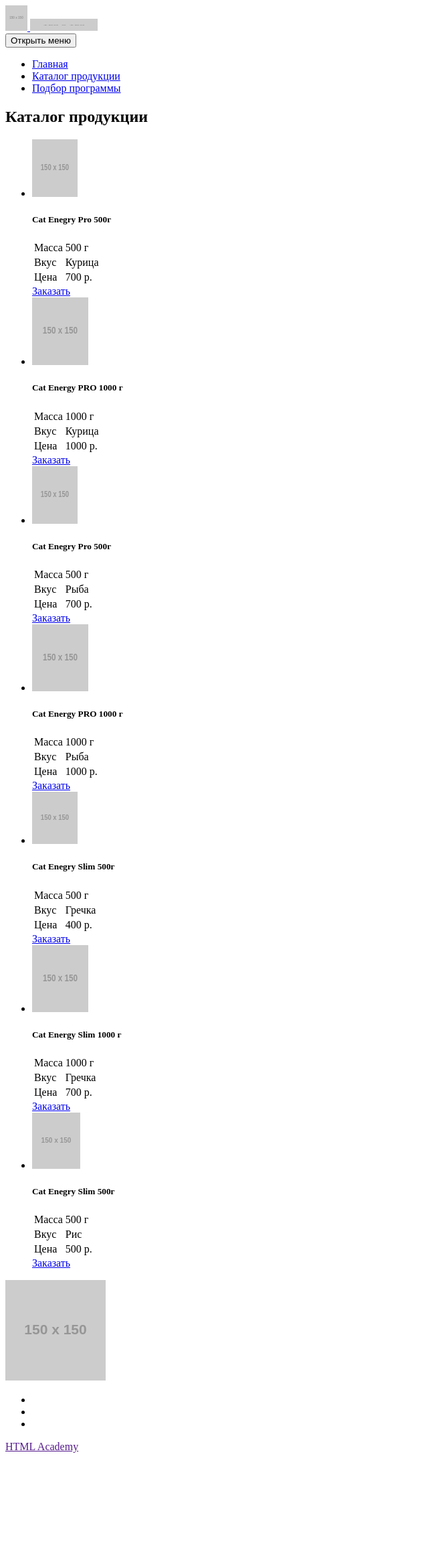
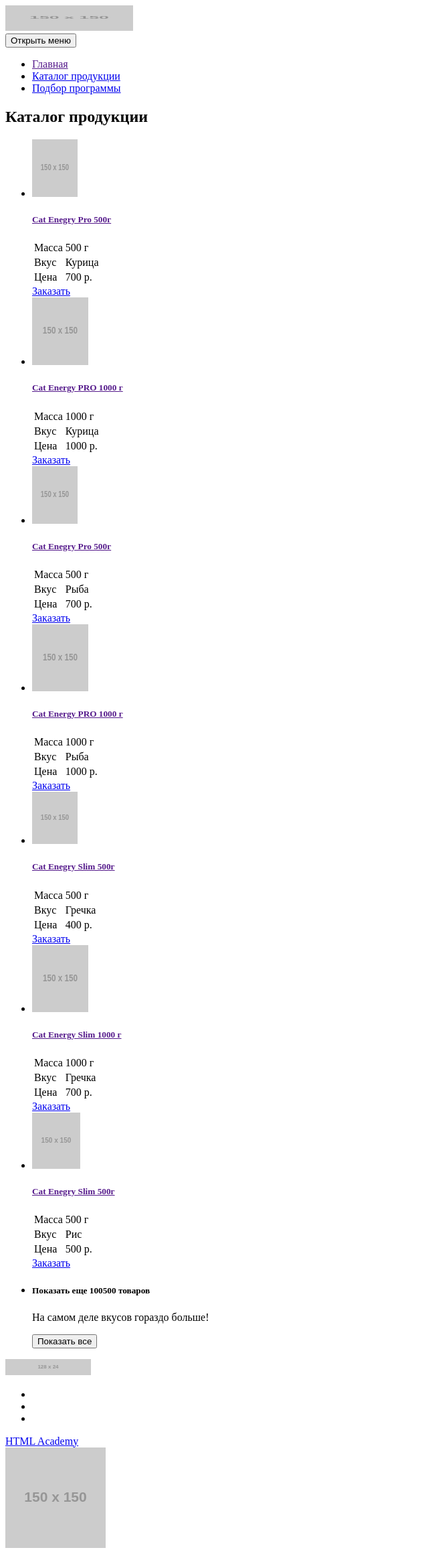
Before and after one commit to Osmandina/137731-cat-energy-20, a website: page source/catalog.html in a window 1280 px wide. Shown: the whole page at 67% size, without its empty margins (0-640 px from the left). Before the commit the page ends 2177 px from the top, so only its background shows below. Drawn offline with Linux system fonts and the light colour scheme; placeholder pictures from the web are drawn by us.

Commit message:
Правки

```diff
--- a/source/catalog.html
+++ b/source/catalog.html
@@ -7,20 +7,17 @@
   <body class="page-body">
     <header class="page-header">
       <a href="index.html" class="page-header__logo">
-        <img src="https://via.placeholder.com/150x150" width="33" height="38" alt="Логотип «Кэт энерджи»">
+        <img src="https://via.placeholder.com/150x150" width="191" height="38" alt="Логотип «Кэт энерджи»">
       </a>
-        <img class="page-header__text "src="https://via.placeholder.com/150x150"  width="101" height="18" alt="Cat Energy">
       <nav class="main-nav">
         <button class="main-nav__toggle" type="button">
           <span class="visually-hidden">Открыть меню</span>
         </button>
-        <div class="main-nav__wrapper">
         <ul class="main-nav__list">
-            <li class="main-nav__item main-nav__item--active"><a href="index.html">Главная</a></li>
+          <li class="main-nav__item main-nav__item--active"><a href="">Главная</a></li>
           <li class="main-nav__item"><a href="catalog.html">Каталог продукции</a></li>
           <li class="main-nav__item"><a href="form.html">Подбор программы</a></li>
         </ul>
-        </div>
       </nav>
     </header>
 
@@ -29,8 +26,12 @@
         <h1>Каталог продукции</h1>
         <ul class="catalog-list">
           <li class="catalog__item">
+            <a href="">
               <img src="https://via.placeholder.com/150x150" width="68" height="86" alt="">
+            </a>
+            <a href="">
               <h5>Cat Enegry Pro 500г</h5>
+            </a>
             <table>
               <tr>
                 <td>Масса</td>
@@ -48,8 +49,12 @@
             <a href="#">Заказать</a>
           </li>
           <li class="catalog__item">
+            <a href="">
               <img src="https://via.placeholder.com/150x150" width="84" height="101" alt="">
+            </a>
+            <a href="">
               <h5>Cat Energy PRO 1000 г</h5>
+            </a>
             <table>
               <tr>
                 <td>Масса</td>
@@ -67,8 +72,12 @@
             <a href="#">Заказать</a>
           </li>
           <li class="catalog__item">
+            <a href="">
               <img src="https://via.placeholder.com/150x150" width="68" height="86" alt="">
+            </a>
+            <a href="">
               <h5>Cat Enegry Pro 500г</h5>
+            </a>
             <table>
               <tr>
                 <td>Масса</td>
@@ -86,8 +95,12 @@
             <a href="#">Заказать</a>
           </li>
           <li class="catalog__item">
+            <a href="">
               <img src="https://via.placeholder.com/150x150" width="84" height="100" alt="">
+            </a>
+            <a href="">
               <h5>Cat Energy PRO 1000 г</h5>
+            </a>
             <table>
               <tr>
                 <td>Масса</td>
@@ -105,8 +118,12 @@
             <a href="#">Заказать</a>
           </li>
           <li class="catalog__item">
+            <a href="">
               <img src="https://via.placeholder.com/150x150" width="68" height="78" alt="">
+            </a>
+            <a href="">
               <h5>Cat Enegry Slim 500г</h5>
+            </a>
             <table>
               <tr>
                 <td>Масса</td>
@@ -124,8 +141,12 @@
             <a href="#">Заказать</a>
           </li>
           <li class="catalog__item">
+            <a href="">
               <img src="https://via.placeholder.com/150x150" width="84" height="100" alt="">
+            </a>
+            <a href="">
               <h5>Cat Energy Slim 1000 г</h5>
+            </a>
             <table>
               <tr>
                 <td>Масса</td>
@@ -143,8 +164,12 @@
             <a href="#">Заказать</a>
           </li>
           <li class="catalog__item">
+            <a href="">
               <img src="https://via.placeholder.com/150x150" width="72" height="84" alt="">
+            </a>
+            <a href="">
               <h5>Cat Enegry Slim 500г</h5>
+            </a>
             <table>
               <tr>
                 <td>Масса</td>
@@ -160,6 +185,11 @@
                 </tr>
             </table>
             <a href="#">Заказать</a>
+          </li>
+          <li>
+            <h5>Показать еще 100500 товаров</h5>
+            <p>На самом деле вкусов гораздо больше!</p>
+            <button>Показать все</button>
           </li>
         </ul>
 
@@ -205,18 +235,17 @@
 
     <footer class="page-footer">
       <a href="index.html" class="page-footer__logo">
-        <img src="https://via.placeholder.com/150x150" alt="">
+        <img src="https://via.placeholder.com/128x24" alt="">
       </a>
-      <div class="page-footer__social-icons">
       <ul class="social-icons__list">
         <li class="social-icons__item"><a href=""></a></li>
         <li class="social-icons__item"><a href=""></a></li>
         <li class="social-icons__item"><a href=""></a></li>
       </ul>
+      <div class="copyright">
+        <a href="https://htmlacademy.ru/intensive/adaptive">HTML Academy</a>
       </div>
-      <div class="copyright">
-          <a href="">HTML Academy</a>
-      </div>
+      <img src="https://via.placeholder.com/150x150" alt="Логотип HTML Academy">
     </footer>
   </body>
 </html>
```
Also changed, not shown: source/form.html (+6 -9 lines), source/index.html (+8 -13 lines). Lines whose indentation alone changed are shown as unchanged.
